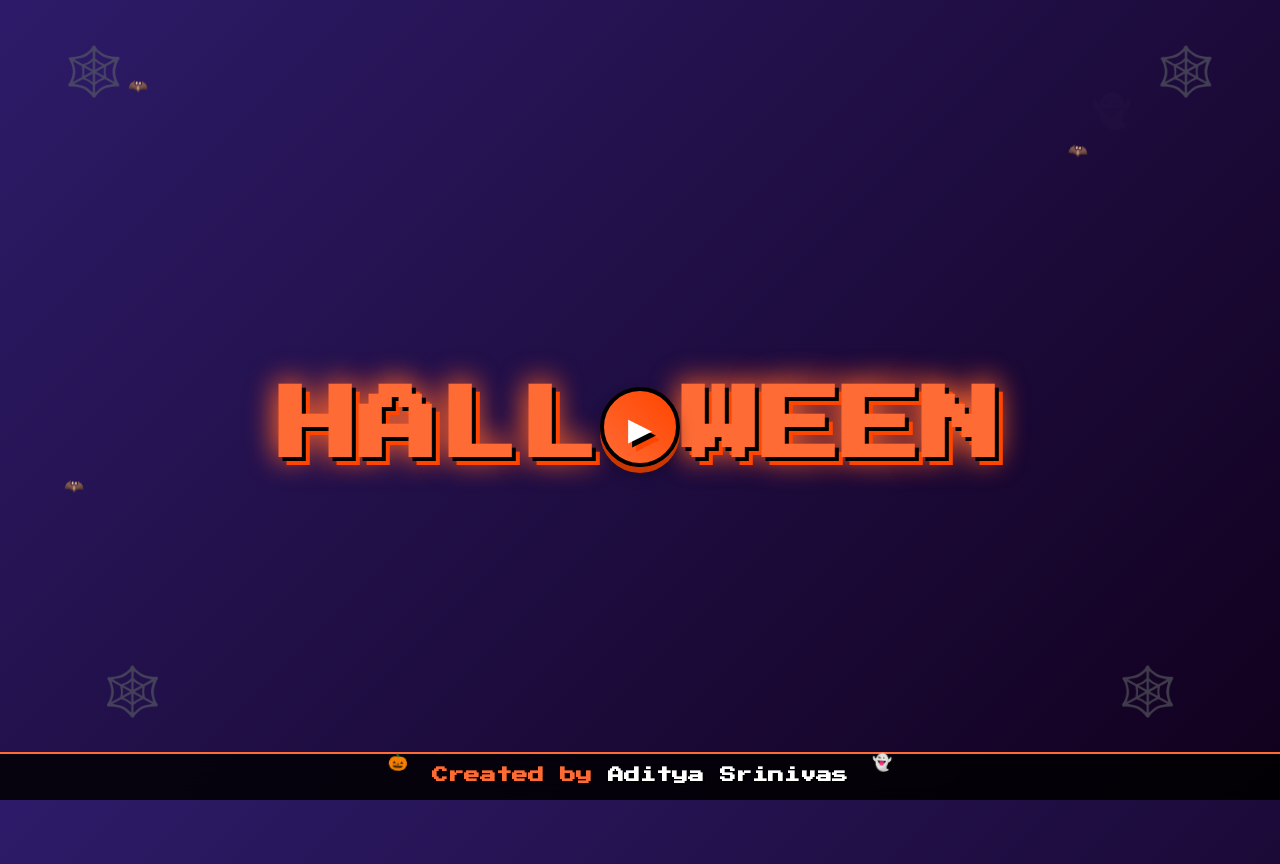
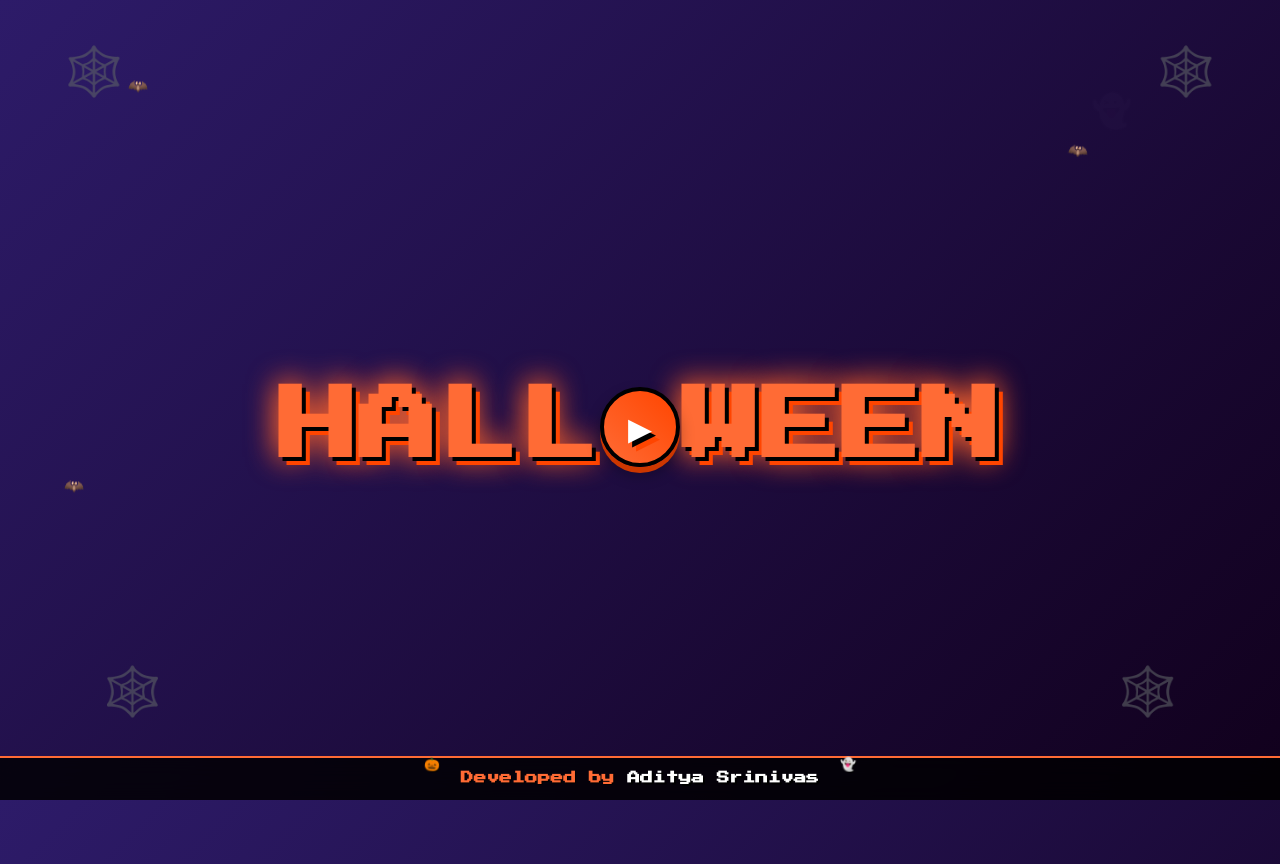
Before and after one commit to nani2507/Halloween, a plain HTML site: page index.html in a window 1280 px wide. Drawn offline with Linux system fonts and the light colour scheme.

```diff
--- a/index.html
+++ b/index.html
@@ -395,7 +395,7 @@
 
         .footer-text {
             color: #ff6b35;
-            font-size: 1rem;
+            font-size: 0.8rem;
             font-weight: bold;
             text-shadow: 1px 1px 0px #000;
             margin: 0;
@@ -546,7 +546,7 @@
     <footer class="footer">
         <p class="footer-text">
             <span class="footer-icon">🎃</span>
-            Created by <span class="creator-name">Aditya Srinivas</span>
+            Developed by <span class="creator-name">Aditya Srinivas</span>
             <span class="footer-icon">👻</span>
         </p>
     </footer>
```
